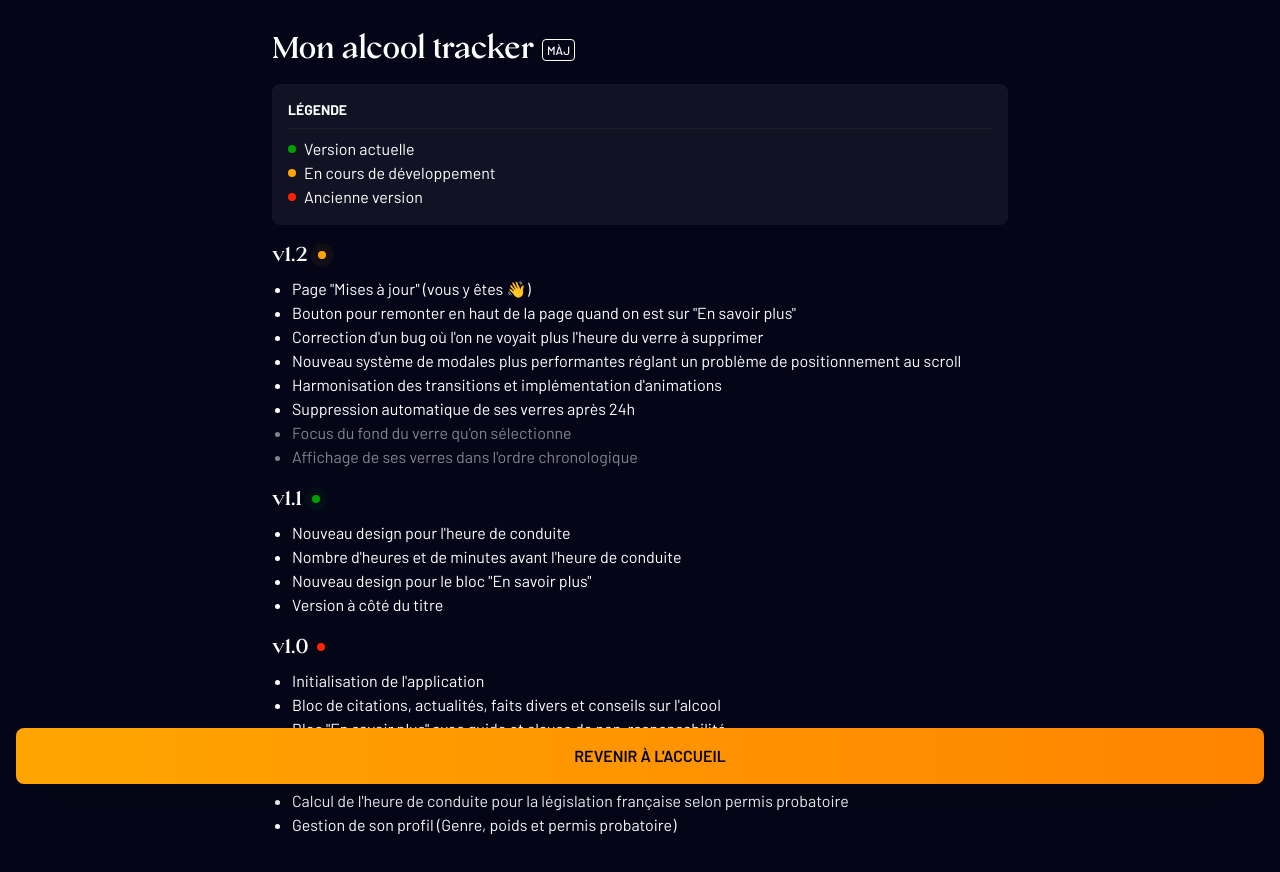
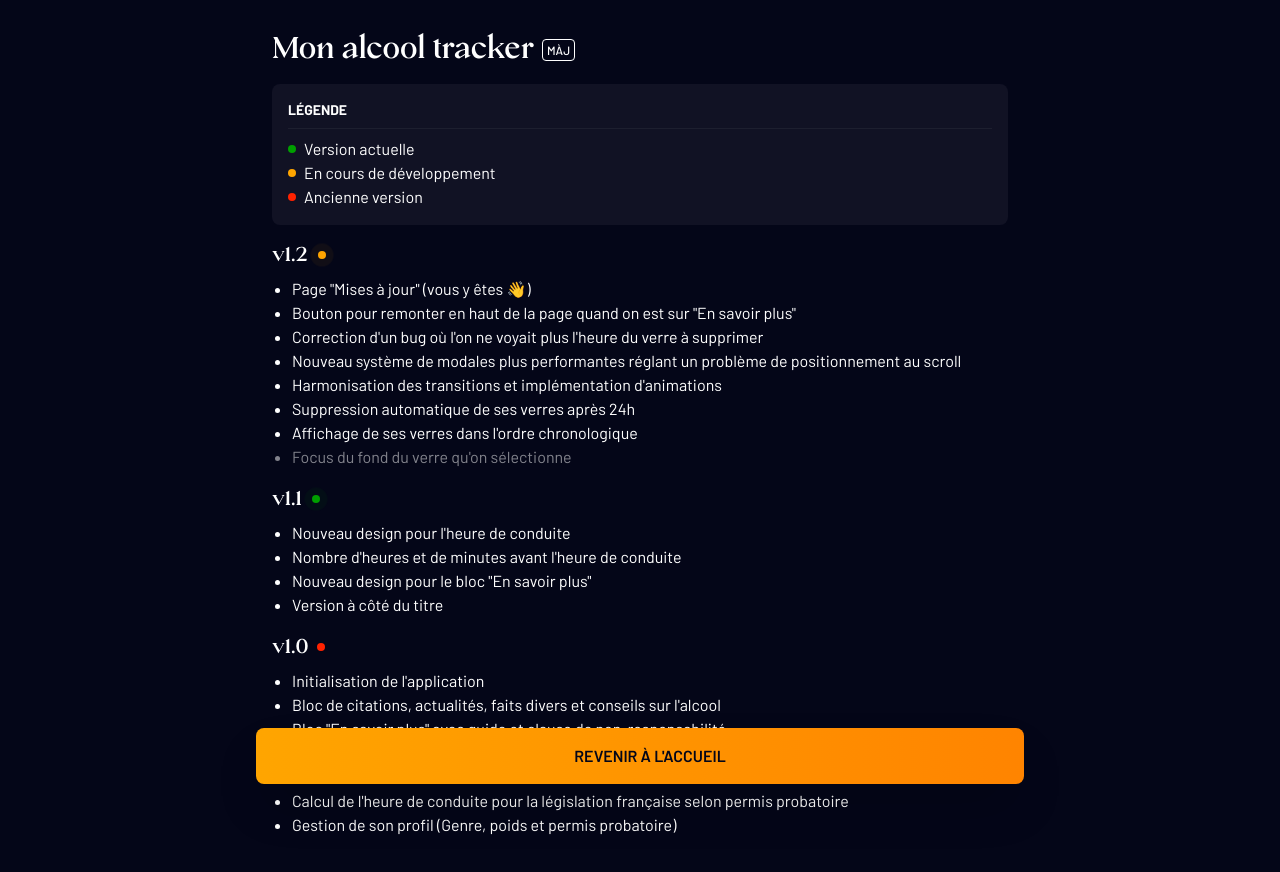
Before and after one commit to lucasboucher/alcool-tracker, a React (Create React App) app: page /changelog in a window 1280 px wide. Shown: the top 872 px of the page. Built offline with nearby package versions, Linux system fonts and the light colour scheme; some icons are missing.

Commit message:
UPDATE: chronological order for glasses

```diff
--- a/src/sections/Changelog/index.jsx
+++ b/src/sections/Changelog/index.jsx
@@ -44,8 +44,8 @@ function Changelog() {
           </li>
           <li>Harmonisation des transitions et implémentation d'animations</li>
           <li>Suppression automatique de ses verres après 24h</li>
+          <li>Affichage de ses verres dans l'ordre chronologique</li>
           <li className="opacity-50">Focus du fond du verre qu'on sélectionne</li>
-          <li className="opacity-50">Affichage de ses verres dans l'ordre chronologique</li>
         </ul>
         <div className="mb-2 flex items-center">
           <h2 className="font-crucial text-xl">v1.1</h2>
@@ -78,7 +78,7 @@ function Changelog() {
       </div>
       <Link to="/">
         <motion.div
-          className="fixed bottom-4 left-4 right-4 flex justify-center rounded-lg bg-gradient-to-r from-main to-main-2 py-4 font-semibold uppercase text-dark-1 shadow-2xl"
+          className="fixed bottom-4 left-4 right-4 mx-auto flex max-w-screen-md justify-center rounded-lg bg-gradient-to-r from-main to-main-2 py-4 font-semibold uppercase text-dark-1 shadow-2xl"
           initial={{ y: 100 }}
           animate={{ y: 0 }}
           transition={{ type: 'spring', bounce: 0.2, duration: 0.6 }}
--- a/src/sections/Glasses/index.jsx
+++ b/src/sections/Glasses/index.jsx
@@ -23,12 +23,17 @@ function Glasses({
     if (ratio === 'strong') return <GlassHalfIcon />;
   };
 
+  const sortedConsumption = [...consumption];
+  sortedConsumption.sort(function (a, b) {
+    return new Date(b.date) - new Date(a.date);
+  });
+
   return (
     <div className={className}>
       <h2 className="mb-2 font-crucial text-xl">Mes verres</h2>
       {consumption.length !== 0 ? (
         <div className="hide-scrollbar mx-[-1rem] flex gap-2 overflow-scroll px-4">
-          {consumption.map((glass, index) => (
+          {sortedConsumption.map((glass, index) => (
             <Card
               time={formatTime(glass.date)}
               centilitersVolume={glass.centilitersVolume}
```
